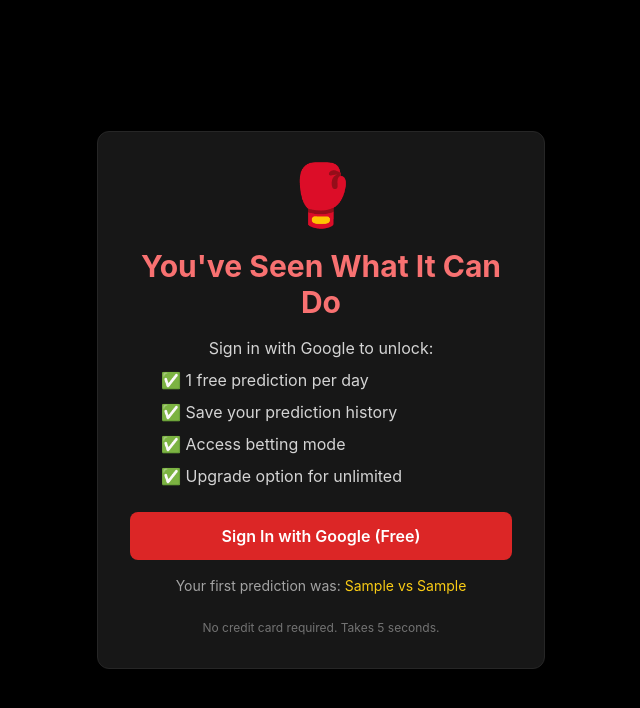
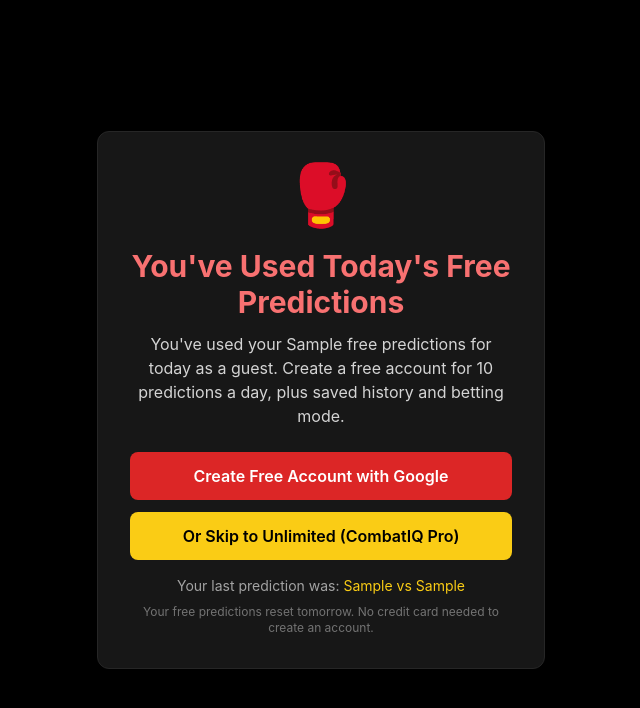
Before and after one commit to jtorres-1/combatIQ, a Flask app: template templates/signup_gate.html in a window 1280 px wide. Shown: the top 708 px of the page, without its empty margins (319-959 px from the left). Run offline with Flask 3, Linux system fonts and the light colour scheme; the template is opened without the code that fills it: most values are stand-ins (such as "Sample title", 1, 10 or a date in 2020); some libraries are stand-ins or nearby versions.

Commit message:
Update signup_gate.html

```diff
--- a/templates/signup_gate.html
+++ b/templates/signup_gate.html
@@ -21,32 +21,30 @@
       <span class="text-6xl">🥊</span>
     </div>
 
-    <h1 class="text-3xl font-bold text-red-400 mb-4">You've Seen What It Can Do</h1>
+    <h1 class="text-3xl font-bold text-red-400 mb-3">You've Used Today's Free Predictions</h1>
 
-    <p class="text-neutral-300 mb-2">
-      Sign in with Google to unlock:
+    <p class="text-neutral-300 mb-6">
+      You've used your {{ guest_limit }} free predictions for today as a guest.
+      Create a free account for {{ account_limit }} predictions a day, plus saved history and betting mode.
     </p>
 
-    <ul class="text-left text-neutral-300 mb-6 mx-auto max-w-xs space-y-2">
-      <li>✅ 1 free prediction per day</li>
-      <li>✅ Save your prediction history</li>
-      <li>✅ Access betting mode</li>
-      <li>✅ Upgrade option for unlimited</li>
-    </ul>
-
     <a href="{{ url_for('login') }}"
-       class="block w-full bg-red-600 hover:bg-red-700 text-white font-semibold py-3 rounded-lg mb-4 transition">
-      Sign In with Google (Free)
+       class="block w-full bg-red-600 hover:bg-red-700 text-white font-semibold py-3 rounded-lg mb-3 transition">
+      Create Free Account with Google
     </a>
 
-    <p class="text-sm text-neutral-400 mb-6">
-      Your first prediction was: <span class="text-yellow-400">{{ fighter1 }} vs {{ fighter2 }}</span>
+    <a href="{{ url_for('upgrade') }}"
+       class="block w-full bg-yellow-400 hover:bg-yellow-300 text-black font-semibold py-3 rounded-lg mb-4 transition">
+      Or Skip to Unlimited (CombatIQ Pro)
+    </a>
+
+    <p class="text-sm text-neutral-400 mb-2">
+      Your last prediction was: <span class="text-yellow-400">{{ fighter1 }} vs {{ fighter2 }}</span>
     </p>
 
     <p class="text-xs text-neutral-500">
-      No credit card required. Takes 5 seconds.
+      Your free predictions reset tomorrow. No credit card needed to create an account.
     </p>
   </div>
-
 </body>
 </html>
```
